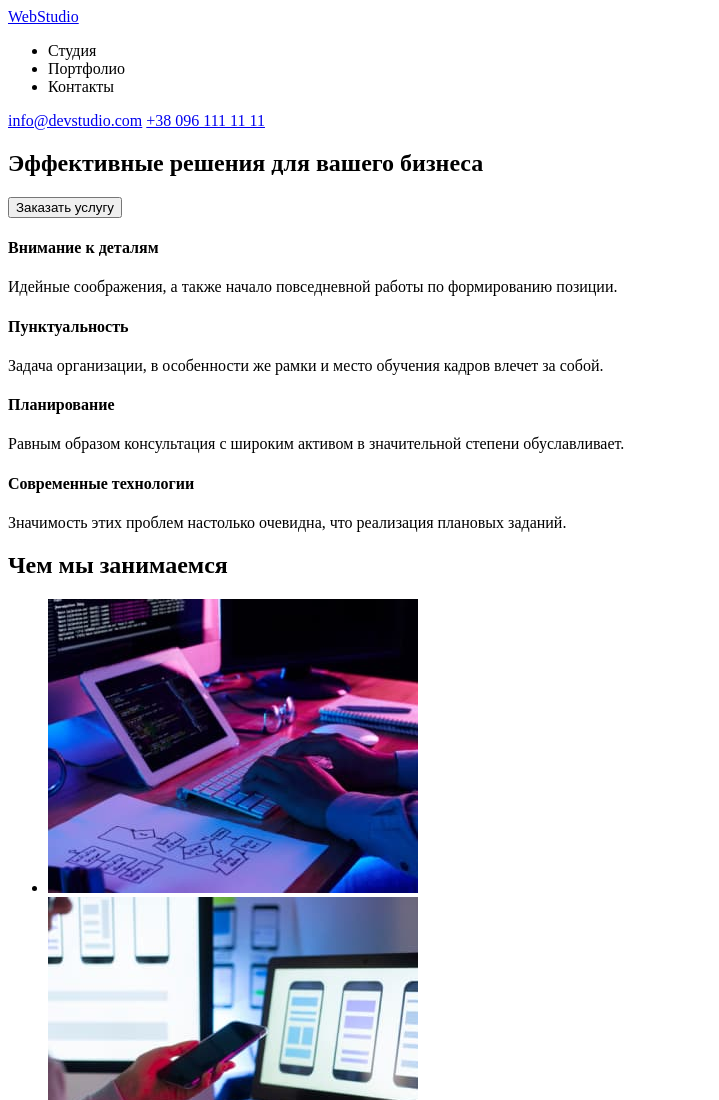
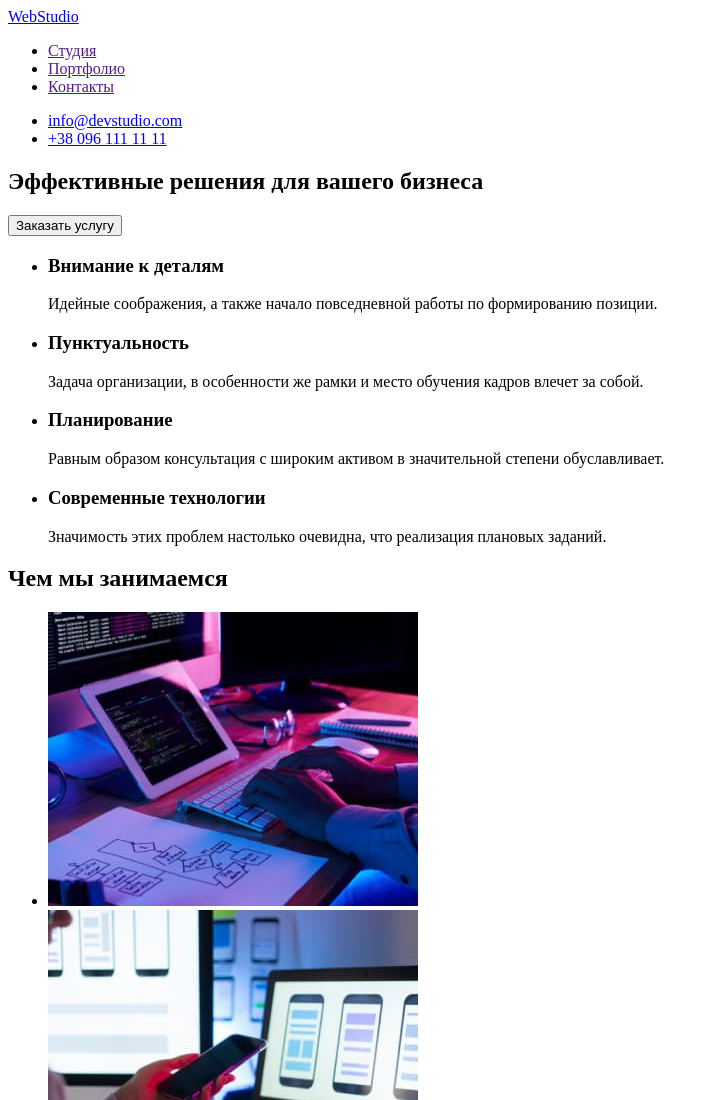
Before and after one commit to pavel-comppass/studio, a plain HTML site: page index.html in a window 1280 px wide. Shown: the top 1100 px of the page, without its empty margins (0-719 px from the left). Drawn offline with Linux system fonts and the light colour scheme.

Commit message:
Add files via upload

```diff
--- a/index.html
+++ b/index.html
@@ -11,49 +11,53 @@
       <nav>
         <a lang="en" href="./index.html"> WebStudio </a>
         <ul>
-          <li>Студия</li>
-          <li>Портфолио</li>
-          <li>Контакты</li>
+          <li><a href=""> Студия </a></li>
+          <li><a href="">Портфолио</a></li>
+          <li><a href="">Контакты</a></li>
         </ul>
       </nav>
-      <a href="mailto:info@devstudio.com">info@devstudio.com</a>
-      <a href="tel:+380961111111">+38 096 111 11 11</a>
+      <ul>
+        <li><a href="mailto:info@devstudio.com">info@devstudio.com</a></li>
+        <li><a href="tel:+380961111111">+38 096 111 11 11</a></li>
+      </ul>
     </header>
     <main>
       <section>
-        <!--особенности-->
         <h1>Эффективные решения для вашего бизнеса</h1>
         <button type="button">Заказать услугу</button>
       </section>
       <section>
-        <div>
-          <h4>Внимание к деталям</h4>
+        <!--особенности-->
+        <ul>
+          <li>
+            <h3>Внимание к деталям</h3>
             <p>
               Идейные соображения, а также начало повседневной работы по
               формированию позиции.
             </p>
-        </div>
-        <div>
-          <h4>Пунктуальность</h4>
+          </li>
+          <li>
+            <h3>Пунктуальность</h3>
             <p>
               Задача организации, в особенности же рамки и место обучения кадров
               влечет за собой.
             </p>
-        </div>
-        <div>
-          <h4>Планирование</h4>
+          </li>
+          <li>
+            <h3>Планирование</h3>
             <p>
-            Равным образом консультация с широким активом в значительной степени
-            обуславливает.
+              Равным образом консультация с широким активом в значительной
+              степени обуславливает.
             </p>
-        </div>
-        <div>
-          <h4>Современные технологии</h4>
+          </li>
+          <li>
+            <h3>Современные технологии</h3>
             <p>
-            Значимость этих проблем настолько очевидна, что реализация плановых
-            заданий.
+              Значимость этих проблем настолько очевидна, что реализация
+              плановых заданий.
             </p>
-        </div>
+          </li>
+        </ul>
       </section>
       <section>
         <h2>Чем мы занимаемся</h2>
```
Lines whose indentation alone changed are shown as unchanged.
